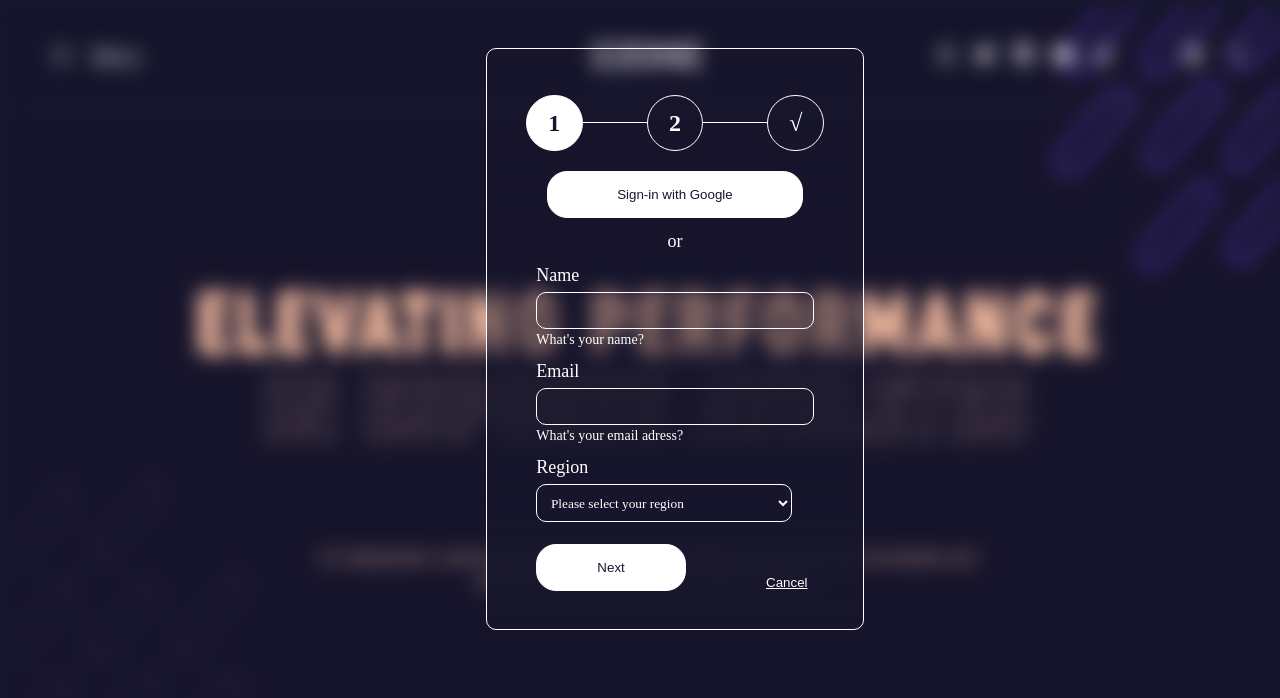
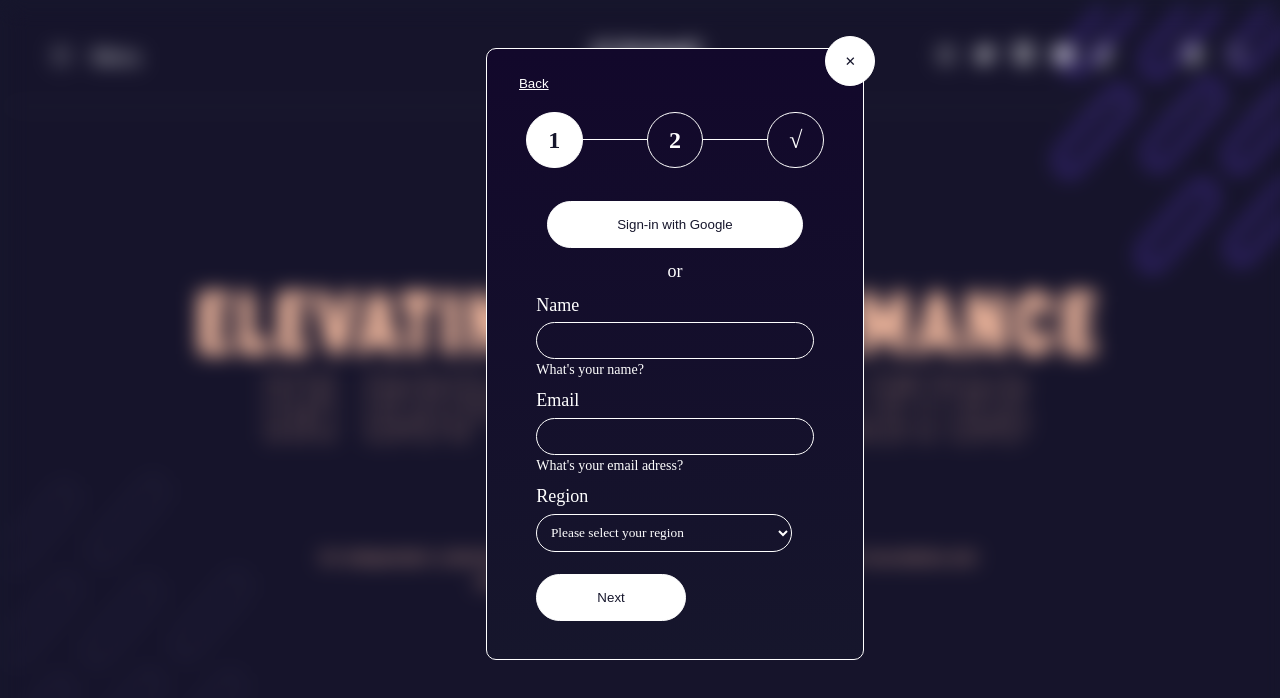
Before and after one commit to zuzcodes/ezoneform, a website built with Vite: page index.html in a window 1280 px wide. Both pictures are taken after a click on the button "JOIN US". Built offline with nearby package versions, Linux system fonts and the light colour scheme; files whose address does not match are found by name.

Commit message:
changed back and exit button

```diff
--- a/index.html
+++ b/index.html
@@ -12,6 +12,8 @@
     </section>
     <section id="sign-up-form" class="hidden">
       <article class="form-screen" id="form-one">
+        <input type="button" class="close" value="✕">
+        <button class="back"><a>Back</a></button>
         <div id="progress-bar">
           <h2 class="fill">1</h2>
           <div class="line"></div>
@@ -45,14 +47,13 @@
             </select>
             <span class="error" hidden>Please select your region</span>
           </div>
-          <div class="buttons">
-          <input type="button" id="next" value="Next" />
-          <button class="cancel"><a>Cancel</a></button>
-          </div>
+          <input type="button" class="next" value="Next" />
         </form>
 
       </article>
       <article class="form-screen hidden" id="form-two">
+        <input type="button" class="close" value="✕">
+        <button class="back"><a>Back</a></button>
         <div id="progress-bar">
           <h2>1</h2>
           <div class="line"></div>
@@ -98,10 +99,7 @@
         <p>What else would you like to hear about?</p>
         <input type="text" id="other-cats">
         </div>
-        <div class="buttons">
         <input type="button" class="submit" value="Submit" />
-        <button class="cancel"><a>Cancel</a></button>
-      </div>
         </form>
 
 
--- a/main.js
+++ b/main.js
@@ -27,7 +27,7 @@ function post(data) {
 
 //click next
 
-document.getElementById("next").addEventListener("click", goToPageTwo);
+document.querySelector(".next").addEventListener("click", goToPageTwo);
 
 function goToPageTwo(){
   document.getElementById("form-one").classList.add("hidden");
--- a/sass/style.scss
+++ b/sass/style.scss
@@ -27,7 +27,7 @@ $base-font: "pro-con medium";
 $secondary-font: "shapiro regular";
 $tertiary-font: "pro-con black";
 $fourth-font: "shapiro bold";
-$filter-fade: linear-gradient(180deg,rgba(22,21,43,0),#16152b);
+$filter-fade: linear-gradient(0deg, $base-color,#12082b);
 
 /*BASE*/
 body {
@@ -132,19 +132,14 @@ body {
     display: flex;
     flex-direction: column;
     align-items: center;
-
 }
 
+form{
+  padding: 0 2vw ;
+}
+
+
 /********SIGN-UP FORM PAGE 2*********/
-
-#form-two{
-  display: flex;
-  flex-direction: column;
-
-  form{
-    padding: 0 2vw ;
-  }
-}
 
 .categories{
   display: grid;
@@ -216,7 +211,7 @@ li{
     padding: 1.2vh;
     background: transparent;
     border: 1px solid white;
-    border-radius: 10px;
+    border-radius: 20px;
     margin: 0.5vw 0 0.2vw 0;
     font-family: $secondary-font;
     color: white;
@@ -236,8 +231,6 @@ li{
   padding-top: 0;
 }
 
-
-
 .hint {
   color: $secondary-color;
   font-family: $secondary-font;
@@ -248,16 +241,34 @@ li{
 input[type="button"] {
   background: $secondary-color;
   border: 1px solid $secondary-color;
-  border-radius: 20px;
+  margin: 1vw 0;
+  border-radius: 5vw;
   color: $base-color;
-  padding: 15px 60px;
   transition: 0.25s;
-
 }
 
 #google {
-    margin-bottom: 0;
+    margin: 1vw 0 0 0;
     width: clamp(200px, 20vw, 20vw);
+    padding: 15px 60px;
+}
+
+.next,
+.submit{
+  padding: 15px 60px;
+}
+
+
+.close{
+  position: absolute;
+  top: -2vw;
+  right: -1vw;
+  width: clamp(50px, 2vw, 2vw);
+  height: clamp(50px, 2vw, 2vw);
+}
+
+.close:hover{
+  background-color: solid $base-color;
 }
 
 input[type="button"]:hover {
@@ -266,21 +277,16 @@ input[type="button"]:hover {
   color: $secondary-color;
 }
 
-.buttons{
-display: flex;
-align-items: flex-end;
-justify-content: space-between;
-margin: 1vw 0;
-}
-
-.cancel{
+.back{
   color: $secondary-color;
+  align-self: flex-start;
+  margin-left: 2vw;
   background-color: transparent;
   border: transparent;
   text-decoration: underline;
 }
 
-.cancel:hover{
+.back:hover{
   cursor: pointer;
 }
 /*FORM INFORMATION*/
```
